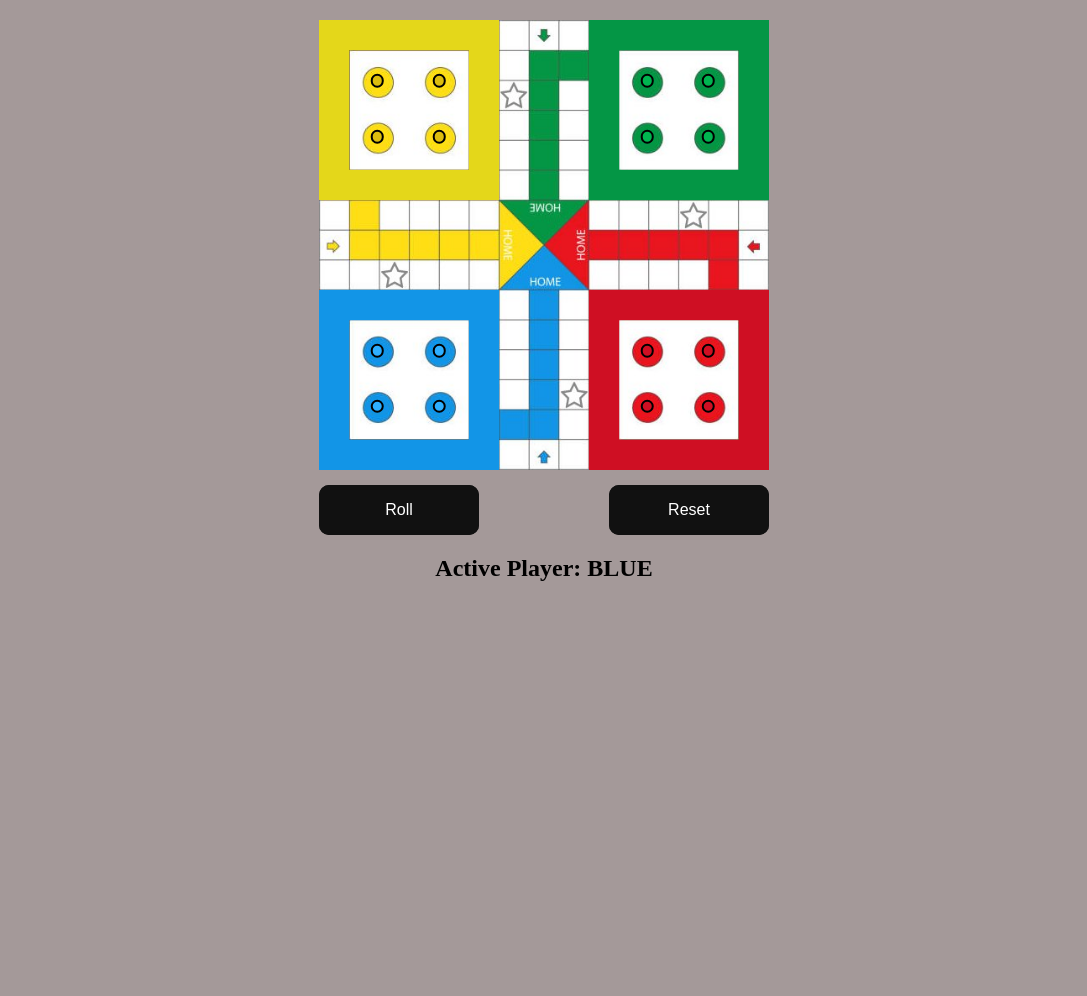
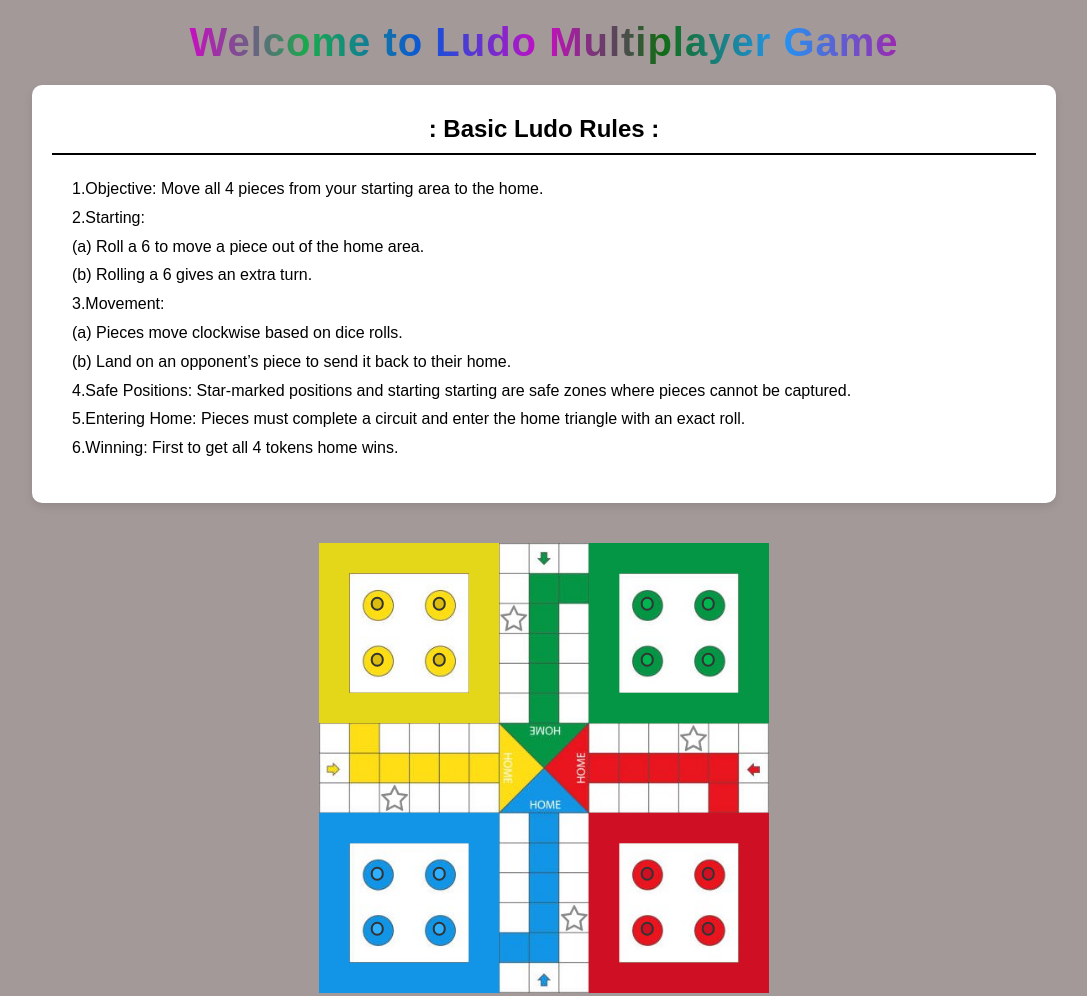
Before and after one commit to debajyotiSamanta/LUDO, a plain HTML site: page index.html in a window 1280 px wide. Shown: the top 996 px of the page, without its empty margins (96-1183 px from the left). Before the commit the page ends 800 px from the top, so only its background shows below. Drawn offline with Linux system fonts and the light colour scheme.

Commit message:
update html and css files

```diff
--- a/index.html
+++ b/index.html
@@ -8,9 +8,27 @@
     <link rel="stylesheet" href="./ludo/style.css">
 </head>
 <body>
-    <audio autoplay loop>
-        <source src="ludo bg music.mp3" type="audio/mp3">
-    </audio>
+    <header>
+        <nav>
+            <div class="heading">
+                <h1>Welcome to Ludo Multiplayer Game</h1>
+            </div>
+            <div class="Rules">
+                <h3>: Basic Ludo Rules :</h3>
+                <p>1.Objective: Move all 4 pieces from your starting area to the home. <br>
+                   2.Starting: <br>
+                   (a) Roll a 6 to move a piece out of the home area. <br>
+                   (b) Rolling a 6 gives an extra turn. <br>
+                   3.Movement: <br>
+                   (a) Pieces move clockwise based on dice rolls. <br>
+                   (b) Land on an opponent’s piece to send it back to their home. <br>
+                   4.Safe Positions: Star-marked positions and starting starting are safe zones where pieces cannot be captured. <br>
+                   5.Entering Home: Pieces must complete a circuit and enter the home triangle with an exact roll. <br>
+                   6.Winning: First to get all 4 tokens home wins.
+                </p>
+            </div>
+        </nav>
+    </header>
     <div class="ludo-container">
         <div class="ludo">
             <div class="player-pieces">
@@ -49,9 +67,18 @@
                 <button id="reset-btn" class="btn btn-reset">Reset</button>
             </div>
             <h2 class="active-player">Active Player: <span></span> </h2>
+            <audio id="background-music" src="ludo/ludo bg music.mp3" autoplay loop muted></audio>
         </div>
     </div>
-
+    <script>
+        document.body.addEventListener('click', () => {
+            const audio = document.getElementById('background-music');
+            if (audio.muted) {
+                audio.muted = false;
+                audio.play();
+            }
+        });
+    </script>
     <script src="./main.js" type="module"></script>
 </body>
 </html>
--- a/ludo/style.css
+++ b/ludo/style.css
@@ -1,5 +1,103 @@
 * {
     box-sizing: border-box;
+}
+
+body {
+    margin: 0;
+    font-family: 'Arial', sans-serif;
+    background-color: #f7f7f7;
+    color: #333;
+}
+
+/* header {
+    background:#a49999
+    color: white;
+    padding: 20px 0;
+    box-shadow: 0px 4px 6px rgba(0, 0, 0, 0.1);
+}  */
+
+header .heading h1 {
+    text-align: center;
+    font-size: 2.5rem;
+    margin: 0;
+    padding: 0;
+    letter-spacing: 1px;
+    background: linear-gradient(90deg, #c80dc2,#18aa4b, #0c54db,#c80dc2, #116b14, #2196f3, #9c27b0);
+    -webkit-background-clip: text;
+    -webkit-text-fill-color: transparent;
+    animation: gradientAnimation 5s infinite;
+}
+
+@keyframes gradientAnimation {
+    0% { background-position: 0% 50%; }
+    50% { background-position: 100% 50%; }
+    100% { background-position: 0% 50%; }
+}
+
+
+nav {
+    display: flex;
+    flex-direction: column;
+    align-items: center;
+    margin-top: 20px;
+}
+
+nav .Rules {
+    background: white;
+    border-radius: 10px;
+    box-shadow: 0px 4px 8px rgba(0, 0, 0, 0.1);
+    width: 80%;
+    padding: 20px;
+    margin: 20px auto;
+}
+
+nav .Rules h3 {
+    font-size: 1.5rem;
+    color: black;
+    text-align: center;
+    margin-bottom: 15px;
+    border-bottom: 2px solid black;
+    display: inline-block;
+    padding-bottom: 5px;
+}
+nav .Rules h3 {
+    font-size: 1.5rem;
+    color: black;
+    text-align: center;
+    margin: 0;
+    padding: 0;
+    position: relative;
+    display: flex;
+    justify-content: center;
+    align-items: center;
+    height: 50px; /* Adjust height as needed */
+    border-bottom: 2px solid black;
+}
+
+nav .Rules p {
+    font-size: 1rem;
+    line-height: 1.8;
+    margin: 0;
+    text-align: justify;
+    color: black;
+}
+
+nav .Rules p br {
+    margin: 10px;
+}
+
+nav .Rules p span {
+    color: #4caf50;
+    font-weight: bold;
+}
+
+nav .Rules p {
+    padding: 20px;
+}
+
+nav .Rules:hover {
+    transform: scale(1.02);
+    transition: 0.3s ease;
 }
 
 .ludo-container {
@@ -136,9 +234,19 @@ body{
     font-weight: bold;
 }
 
-.footer {
+.footer .active-player {
+    font-size: 1.8rem;
+    color: #151615;
     text-align: center;
-    margin-top: 10px;
+    margin-top: 20px;
+    font-weight: bold;
+    text-shadow: 2px 2px 4px rgba(0, 0, 0, 0.2);
+}
+
+.footer .active-player span {
+    color: #000000;
+    font-weight: bold;
+    text-transform: uppercase;
 }
 
 #reset-btn{
```
